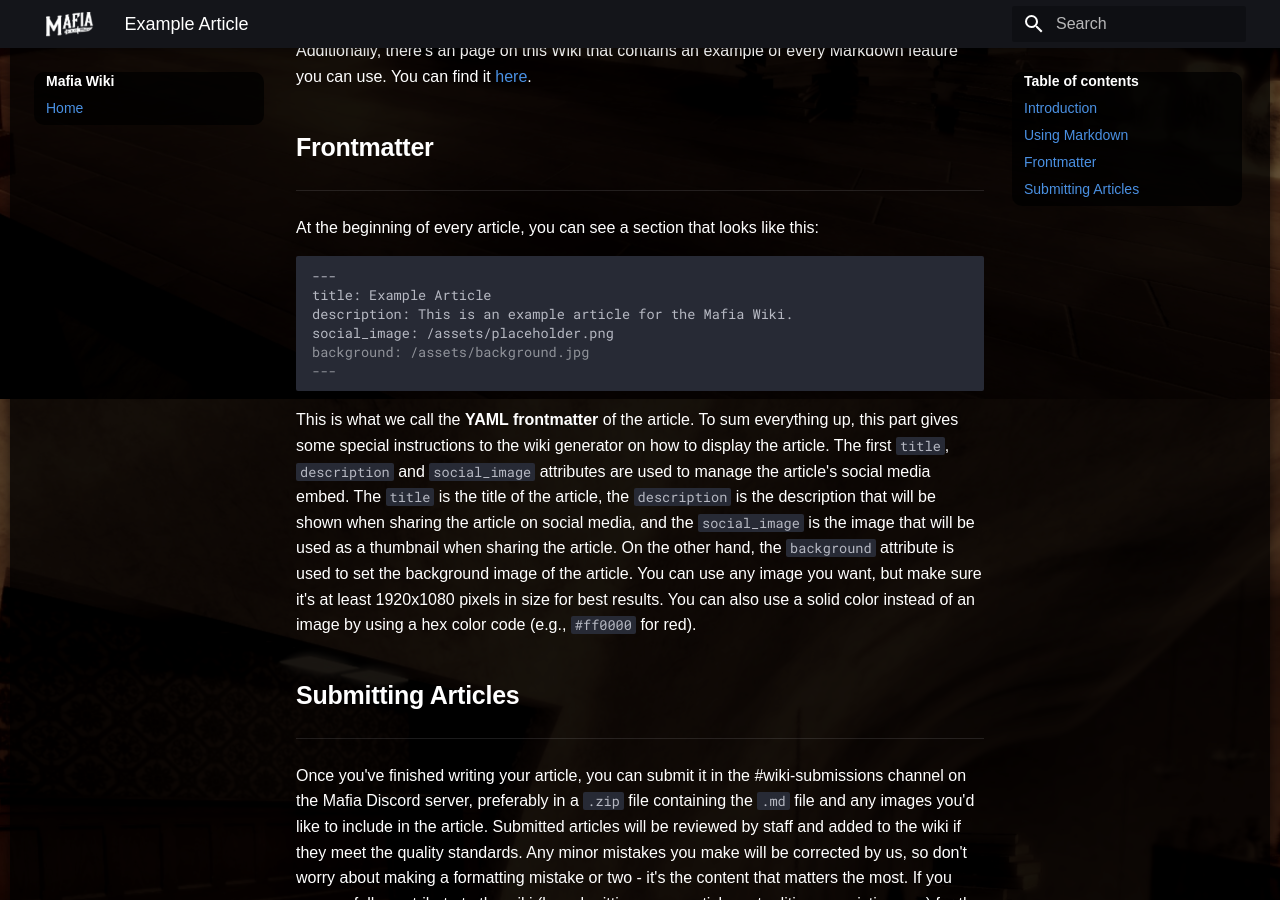
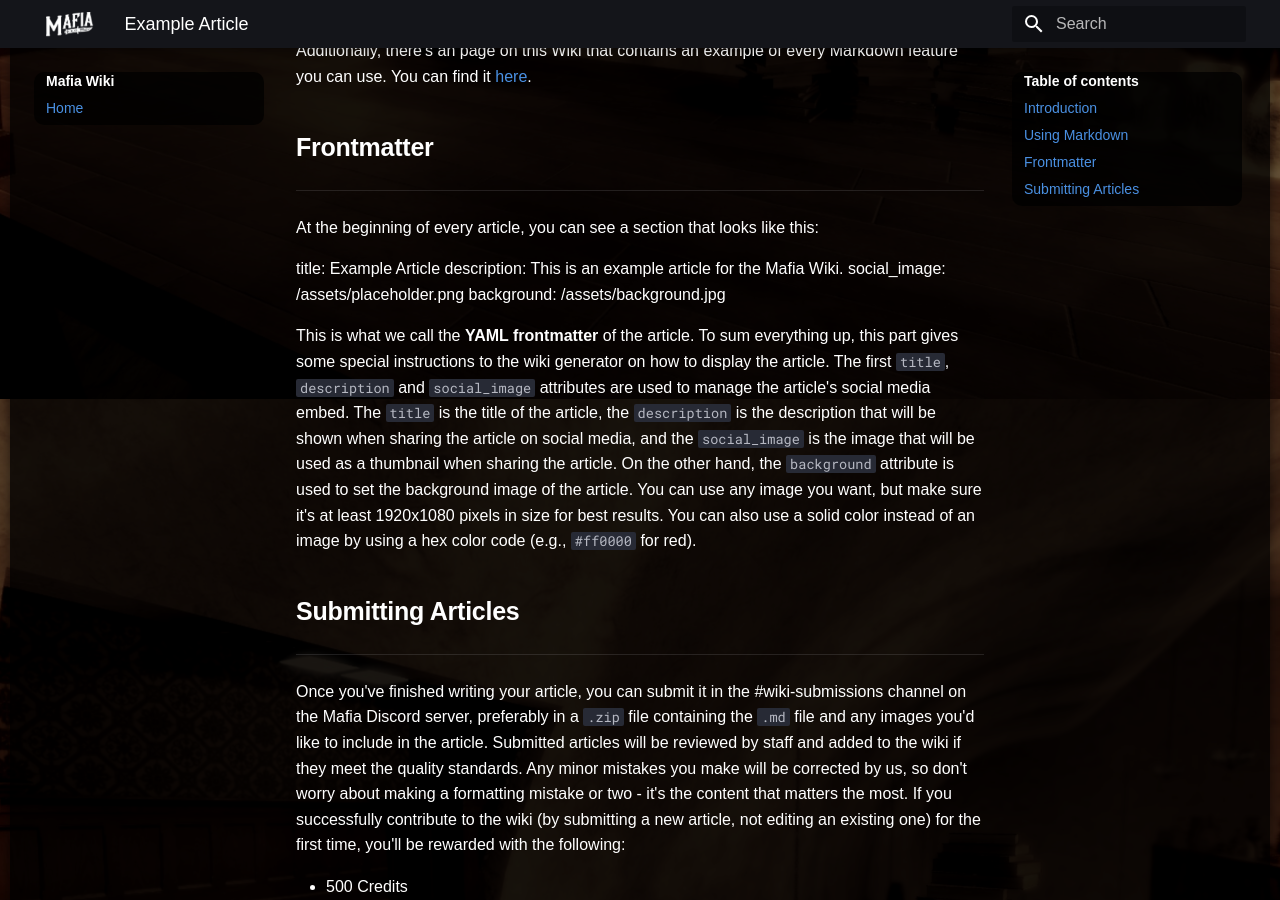
Before and after one commit to OctaNebula/mafia-wiki, an MkDocs documentation site: the page built from docs/meta/example-article.md, in a window 1280 px wide and 900 px high, scrolled down 1401 px. Built offline with MkDocs 1.6.1 and Material for MkDocs 9.7.7, drawn with Linux system fonts in a browser that asks for light colours; some web fonts are replaced.

Commit message:
lazy solution

````diff
--- a/docs/meta/example-article.md
+++ b/docs/meta/example-article.md
@@ -73,14 +73,10 @@ Additionally, there's an page on this Wiki that contains an example of every Mar
 
 At the beginning of every article, you can see a section that looks like this:
 
-```markdown
----
 title: Example Article
 description: This is an example article for the Mafia Wiki.
 social_image: /assets/placeholder.png
 background: /assets/background.jpg
----
-```
 
 This is what we call the **YAML frontmatter** of the article. To sum everything up, this part gives some special instructions to the wiki generator on how to display the article. The first `title`, `description` and `social_image` attributes are used to manage the article's social media embed. The `title` is the title of the article, the `description` is the description that will be shown when sharing the article on social media, and the `social_image` is the image that will be used as a thumbnail when sharing the article. On the other hand, the `background` attribute is used to set the background image of the article. You can use any image you want, but make sure it's at least 1920x1080 pixels in size for best results. You can also use a solid color instead of an image by using a hex color code (e.g., `#ff0000` for red).
 
````
